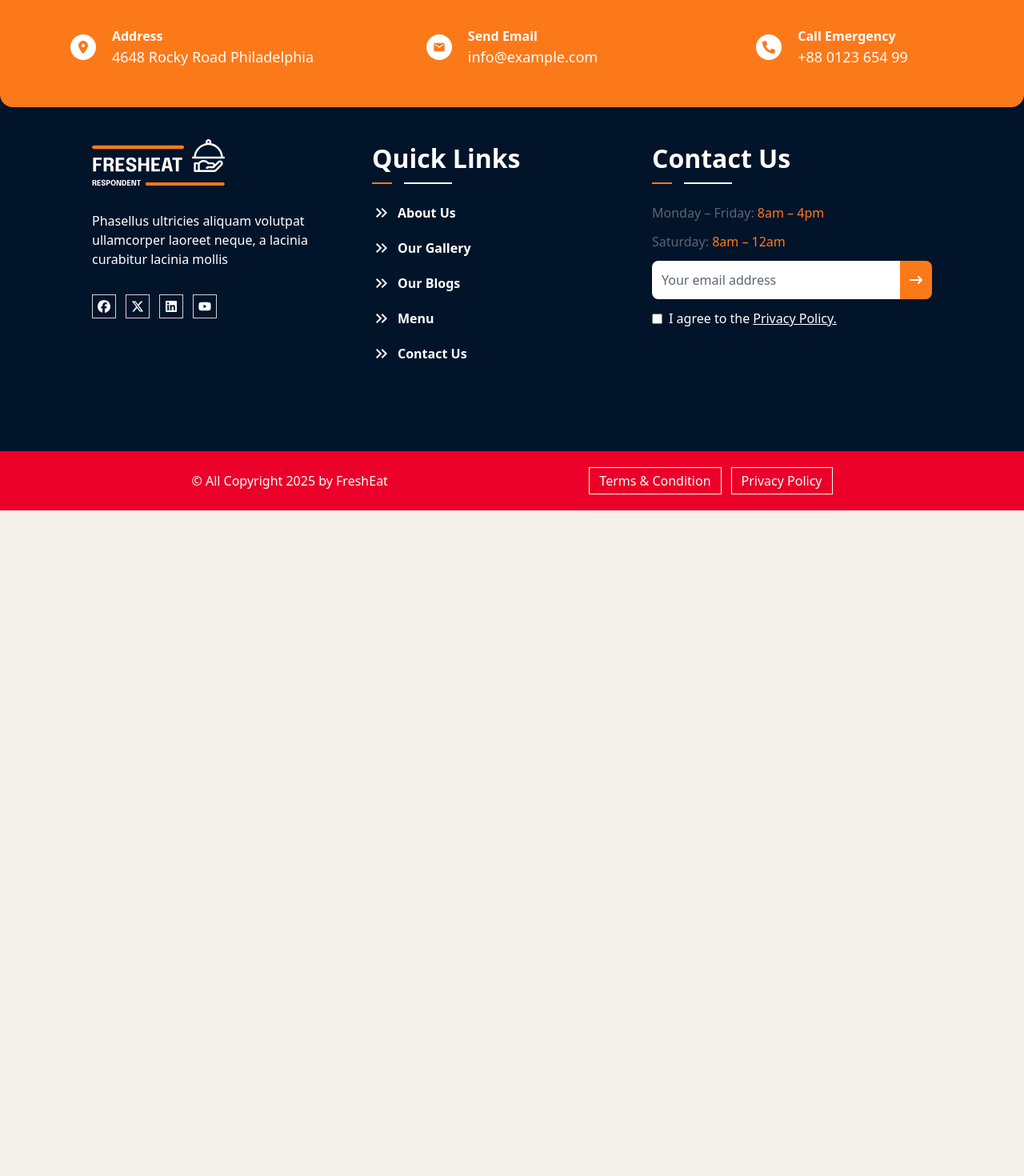
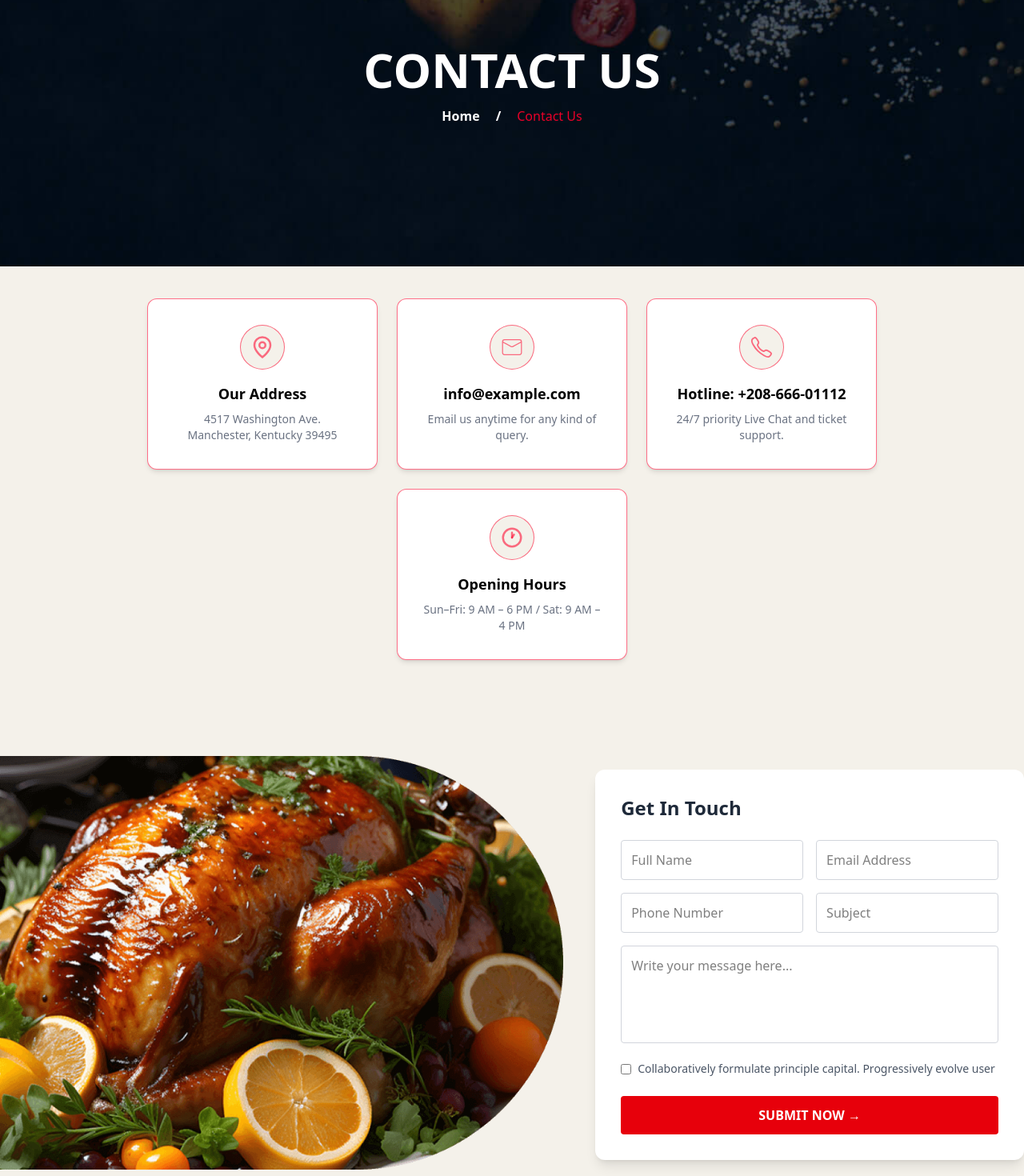
Before and after one commit to oxshaghp/FreshHeat, a React (Vite) app: page /contact in a window 1280 px wide. Shown: the part 260-1730 px from the top of the page at 80% size. Before the commit the page ends 898 px from the top, so only its background shows below. Built offline with nearby package versions, Linux system fonts and the light colour scheme.

Commit message:
Finish Contact

```diff
--- a/src/component/pages/ContactPage/ContactInfo.jsx
+++ b/src/component/pages/ContactPage/ContactInfo.jsx
@@ -0,0 +1,57 @@
+import React from "react";
+import { GrLocation } from "react-icons/gr";
+import { CiMail } from "react-icons/ci";
+import { IoCallOutline } from "react-icons/io5";
+import { TbClockHour1 } from "react-icons/tb";
+
+function ContactInfo() {
+  const data = [
+    {
+      id: 1,
+      icone: <GrLocation className="text-3xl text-[var(--border-3)]" />,
+      title: "Our Address",
+      des: "4517 Washington Ave. Manchester, Kentucky 39495",
+    },
+    {
+      id: 2,
+      icone: <CiMail className="text-3xl text-[var(--border-3)]" />,
+      title: "info@example.com",
+      des: "Email us anytime for any kind of query.",
+    },
+    {
+      id: 3,
+      icone: <IoCallOutline className="text-3xl text-[var(--border-3)]" />,
+      title: "Hotline: +208-666-01112",
+      des: "24/7 priority Live Chat and ticket support.",
+    },
+    {
+      id: 4,
+      icone: <TbClockHour1 className="text-3xl text-[var(--border-3)]" />,
+      title: "Opening Hours",
+      des: "Sun–Fri: 9 AM – 6 PM / Sat: 9 AM – 4 PM",
+    },
+  ];
+
+  return (
+    <section className="w-full p-10 flex justify-center items-center gap-6 flex-wrap bg-[var(--bg2)]">
+      {data.map((el) => (
+        <div
+          key={el.id}
+          className="w-72 p-8 rounded-xl bg-white border border-[var(--border-3)] backdrop-blur-md shadow-md transition-transform hover:-translate-y-2 hover:shadow-lg"
+        >
+          <div className="flex justify-center items-center mb-4">
+            <div className="w-14 h-14 rounded-full flex justify-center items-center bg-[var(--bg2)] border border-[var(--border-3)]">
+              {el.icone}
+            </div>
+          </div>
+          <h3 className="text-lg text-black font-bold text-center mb-2">
+            {el.title}
+          </h3>
+          <p className="text-sm text-gray-500 text-center">{el.des}</p>
+        </div>
+      ))}
+    </section>
+  );
+}
+
+export default ContactInfo;
--- a/src/component/pages/ContactPage/ContactPage.jsx
+++ b/src/component/pages/ContactPage/ContactPage.jsx
@@ -1,9 +1,15 @@
 import React from "react";
-
+import Hero from "../About/Hero/Hero";
+import ContactInfo from "./ContactInfo";
+import FormSection from "./FormSection";
+import MapSec from "./MapSec/MapSec";
 function ContactPage() {
   return (
     <div>
-      <h1>Contact Page</h1>
+      <Hero title={"Contact Us"} left={"Home"} right={"Contact Us"} />
+      <ContactInfo />
+      <FormSection />
+      <MapSec />
     </div>
   );
 }
--- a/src/component/pages/ContactPage/FormSection.jsx
+++ b/src/component/pages/ContactPage/FormSection.jsx
@@ -0,0 +1,132 @@
+import React, { useState } from "react";
+import { LazyLoadImage } from "react-lazy-load-image-component";
+import { toast, ToastContainer } from "react-toastify";
+import "react-toastify/dist/ReactToastify.css";
+
+function FormSection() {
+  const [formData, setFormData] = useState({
+    name: "",
+    email: "",
+    phone: "",
+    subject: "",
+    message: "",
+    agree: false,
+  });
+
+  const handleChange = (e) => {
+    const { name, value, type, checked } = e.target;
+    setFormData((prev) => ({
+      ...prev,
+      [name]: type === "checkbox" ? checked : value,
+    }));
+  };
+
+  const handleSubmit = (e) => {
+    e.preventDefault();
+
+    if (!formData.agree) {
+      toast.error("You must agree before submitting.");
+      return;
+    }
+
+    toast.success("Message sent successfully!");
+
+    setFormData({
+      name: "",
+      email: "",
+      phone: "",
+      subject: "",
+      message: "",
+      agree: false,
+    });
+  };
+
+  return (
+    <section className="w-full relative  mt-20 flex flex-wrap xl:flex-nowrap gap-10  items-center justify-center ">
+      <ToastContainer position="top-center" />
+
+      <div className="xl:-ml-24">
+        <LazyLoadImage
+          effect="blur"
+          src="/public/Contact/contactThumb2_1.png"
+          alt="Contact"
+        />
+      </div>
+
+      <div className="w-full md:w-1/2 flex justify-center">
+        <form
+          onSubmit={handleSubmit}
+          className="bg-white p-8 rounded-xl shadow-lg w-full max-w-xl"
+        >
+          <h2 className="text-2xl font-bold mb-6 text-gray-800">
+            Get In Touch
+          </h2>
+          <div className="grid grid-cols-1 md:grid-cols-2 gap-4">
+            <input
+              type="text"
+              name="name"
+              placeholder="Full Name"
+              value={formData.name}
+              onChange={handleChange}
+              className="p-3 rounded border border-gray-300 focus:outline-none focus:ring-2 focus:ring-[var(--main)]"
+            />
+            <input
+              type="email"
+              name="email"
+              placeholder="Email Address"
+              value={formData.email}
+              onChange={handleChange}
+              className="p-3 rounded border border-gray-300 focus:outline-none focus:ring-2 focus:ring-[var(--main)]"
+            />
+            <input
+              type="tel"
+              name="phone"
+              placeholder="Phone Number"
+              value={formData.phone}
+              onChange={handleChange}
+              className="p-3 rounded border border-gray-300 focus:outline-none focus:ring-2 focus:ring-[var(--main)]"
+            />
+            <input
+              type="text"
+              name="subject"
+              placeholder="Subject"
+              value={formData.subject}
+              onChange={handleChange}
+              className="p-3 rounded border border-gray-300 focus:outline-none focus:ring-2 focus:ring-[var(--main)]"
+            />
+          </div>
+
+          <textarea
+            name="message"
+            placeholder="Write your message here..."
+            rows="4"
+            value={formData.message}
+            onChange={handleChange}
+            className="w-full mt-4 p-3 rounded border border-gray-300 focus:outline-none focus:ring-2 focus:ring-[var(--main)] resize-none"
+          ></textarea>
+
+          <label className="flex items-center gap-2 text-sm text-gray-600 mt-4">
+            <input
+              type="checkbox"
+              name="agree"
+              checked={formData.agree}
+              onChange={handleChange}
+              className="accent-[var(--main)]"
+            />
+            Collaboratively formulate principle capital. Progressively evolve
+            user
+          </label>
+
+          <button
+            type="submit"
+            className="w-full mt-6 bg-red-600 hover:bg-red-700 transition text-white py-3 rounded font-bold"
+          >
+            SUBMIT NOW →
+          </button>
+        </form>
+      </div>
+    </section>
+  );
+}
+
+export default FormSection;
--- /dev/null
+++ b/src/component/pages/ContactPage/MapSec/MapSec.jsx
@@ -0,0 +1,20 @@
+import React from "react";
+
+function MapSec() {
+  return (
+    <div className="w-full h-[600px] mt-32">
+      <iframe
+        src="https://www.google.com/maps/embed?pb=!1m14!1m12!1m3!1d65566.00781879642!2d31.251190199999996!3d30.018764799999996!2m3!1f0!2f0!3f0!3m2!1i1024!2i768!4f13.1!5e1!3m2!1sar!2seg!4v1749935356042!5m2!1sar!2seg"
+        width="100%"
+        height="100%"
+        style={{ border: 0 }}
+        allowFullScreen
+        loading="lazy"
+        referrerPolicy="no-referrer-when-downgrade"
+        className="rounded-lg shadow-md"
+      ></iframe>
+    </div>
+  );
+}
+
+export default MapSec;
--- a/src/index.css
+++ b/src/index.css
@@ -23,7 +23,7 @@
   --bg2: #f4f1ea;
   --border: #373737;
   --border-2: #d2d2d1;
-  --border-3: #ffffff17;
+  --border-3: rgba(255, 0, 43, 0.563);
   --title-font: "Epilogue", sans-serif;
   --body-font: "Roboto", sans-serif;
   --icon-font: "Font Awesome 6 Pro";
```
Also changed, not shown: src/component/pages/ContactPage/Hero.jsx (deleted).
